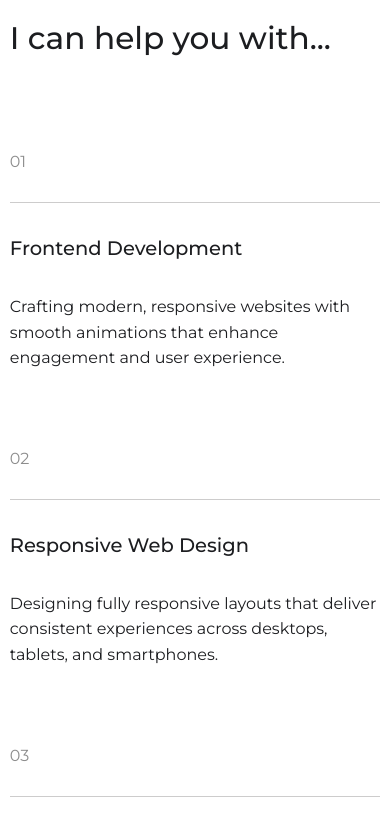
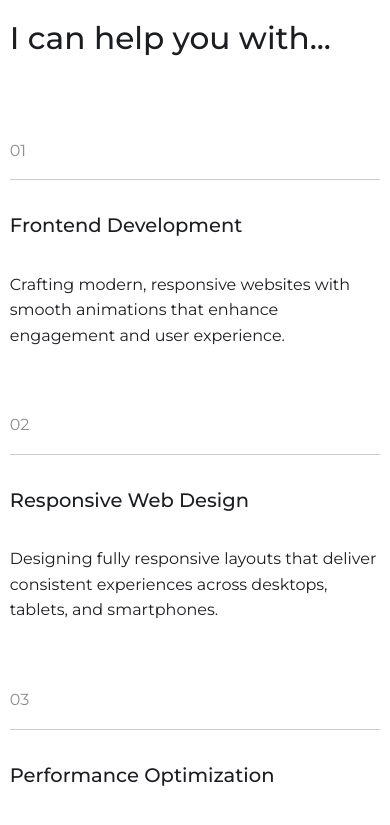
Before and after one commit to prateek15000/vyxis-ai-protfolio, a React (Vite) app: page /services in a window 390 px wide. Shown: the part 1060-1885 px from the top of the page. Built offline with nearby package versions, Linux system fonts and the light colour scheme.

Commit message:
Add styling for numbering paragraphs: update color, padding, and border

```diff
--- a/src/Components/Services-Page/Services.module.css
+++ b/src/Components/Services-Page/Services.module.css
@@ -240,6 +240,11 @@
     padding-top: 1rem;
     padding-bottom: 0rem;
   }
+  .numbering p {
+    color: #8d8d8d;
+    padding: 1rem 0;
+    border-bottom: 1px solid #cdcccc;
+  }
 }
 
 @media (max-width: 480px) {
```
